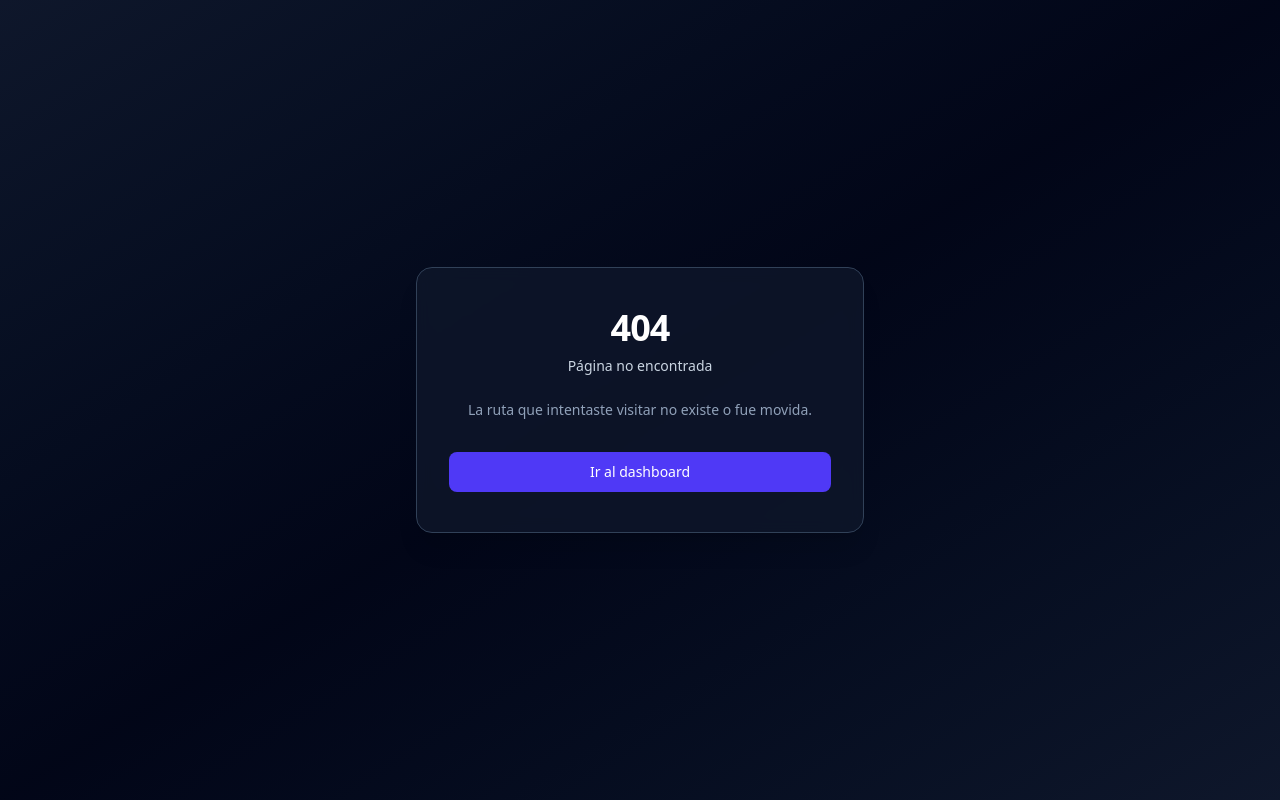
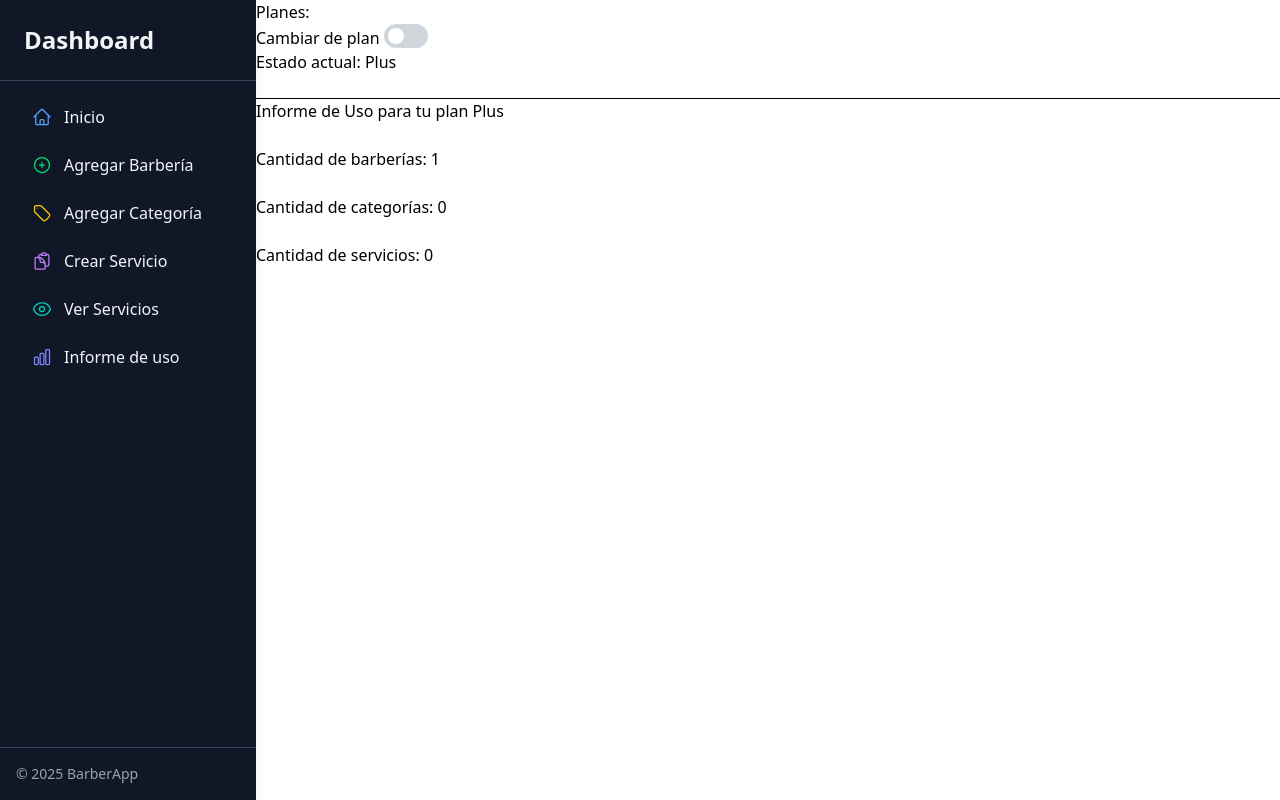
Before and after one commit to AlanLange/Frontend-DFS, a React (Vite) app: page /informe-uso in a window 1280 px wide. Before the commit this address had no page. Built offline with nearby package versions, Linux system fonts and the light colour scheme; no server answers; sample sign-in values are in the browser's storage.

Commit message:
Informe planes

```diff
--- a/src/App.jsx
+++ b/src/App.jsx
@@ -12,6 +12,7 @@ import { Dashboard } from './pages/Dashboard'
 import  Login  from './pages/Login'
 import  Registro from './pages/Registro'
 import { EditarServicios } from './pages/EditarServicios'
+import { InformeUso } from './pages/InformeUso'
 
 
 function App() {
@@ -31,6 +32,7 @@ function App() {
           <Route path="/crear-servicio" element={<CrearServicio />} />
           <Route path="/ver-servicios" element={<VerServicios />} />
           <Route path="/editar-servicios/:id" element={<EditarServicios />} />
+          <Route path="/informe-uso" element={<InformeUso />} />
         </Route>
       </Route>
 
--- a/src/components/Sidebar.jsx
+++ b/src/components/Sidebar.jsx
@@ -1,6 +1,6 @@
 import React from "react";
 import { Link } from "react-router-dom";
-import { HomeIcon, PlusCircleIcon, TagIcon, ClipboardDocumentIcon, EyeIcon, PencilIcon } from "@heroicons/react/24/outline";
+import { HomeIcon, PlusCircleIcon, TagIcon, ClipboardDocumentIcon, EyeIcon, ChartBarIcon } from "@heroicons/react/24/outline";
 
 const Sidebar = () => {
   return (
@@ -53,11 +53,11 @@ const Sidebar = () => {
         </Link>
 
         <Link
-          to={`/editar-servicios/${localStorage.getItem("servicioId")}`}
+          to="/informe-uso"
           className="flex items-center gap-3 px-4 py-2 rounded-md hover:bg-gray-800 transition"
         >
-          <PencilIcon className="h-5 w-5 text-pink-400" />
-          Editar Servicios
+          <ChartBarIcon className="h-5 w-5 text-indigo-400" />
+          Informe de uso
         </Link>
       </nav>
 
--- /dev/null
+++ b/src/features/slices/barberia.slice.js
@@ -0,0 +1,26 @@
+
+
+import { createSlice } from "@reduxjs/toolkit";
+
+const initialState = {
+    barberia: []
+}
+
+export const barberiaSlice = createSlice({
+  name: "barberia",
+  initialState,
+  reducers: {
+    initializeBarberia: (state, action) => {
+      state.barberia = action.payload;
+    },
+
+    addBarberia: (state, action) => {
+      state.barberia.push(action.payload);
+    }
+
+  },
+});
+
+export const { initializeBarberia, addBarberia } = barberiaSlice.actions;
+
+export default barberiaSlice.reducer;
--- a/src/features/slices/user.slice.js
+++ b/src/features/slices/user.slice.js
@@ -3,7 +3,8 @@ import { createSlice } from "@reduxjs/toolkit";
 const storedLogged = localStorage.getItem("logged") === "true";
 
 const initialState = {
-    logged: storedLogged
+    logged: storedLogged,
+    plan: localStorage.getItem("plan") || "Plus"
 };
 
 const userSlice = createSlice({
@@ -17,10 +18,14 @@ const userSlice = createSlice({
     desloguear: (state) => {
         state.logged = false;
         localStorage.removeItem("logged");
+    },
+    cambiarPlan: (state, action) => {
+        state.plan = action.payload;
+        localStorage.setItem("plan", action.payload);
     }
   },
 });
 
-export const { loguear, desloguear } = userSlice.actions;
+export const { loguear, desloguear, cambiarPlan } = userSlice.actions;
 
 export default userSlice.reducer;
--- a/src/pages/AgregarBarberia.jsx
+++ b/src/pages/AgregarBarberia.jsx
@@ -1,15 +1,20 @@
 import { useForm } from "react-hook-form";
 import api from "../api/api";
+import { useDispatch } from "react-redux";
+import { addBarberia } from "../features/slices/barberia.slice";
 
 export const AgregarBarberia = () => {
   const { register, handleSubmit } = useForm();
+
+  const dispatch = useDispatch();
 
   const onSubmit = (data) => {
     console.log(data);
     api
       .post("/barberia", data)
       .then((res) => {
-        console.log(res.data);
+        dispatch(addBarberia(res.data.barberia));
+        alert("Barbería agregada con éxito");
       })
       .catch((err) => {
         console.log(err);
--- a/src/pages/Dashboard.jsx
+++ b/src/pages/Dashboard.jsx
@@ -2,32 +2,39 @@ import { useEffect } from "react";
 import { NoBarberiasCard } from "../components/NoBarberias";
 import { useState } from "react";
 import api from "../api/api";
+import { useDispatch, useSelector } from "react-redux";
+import { initializeBarberia } from "../features/slices/barberia.slice";
 
 export const Dashboard = () => {
-  const [data, setData] = useState([]);
+
+  const { barberia } = useSelector(state => state.barberia);
+
+  console.log(barberia);
+
+  const dispatch = useDispatch();
 
   useEffect(() => {
     api
       .get("/barberia")
       .then((res) => {
-        setData(res.data);
         console.log(res.data);
+        dispatch(initializeBarberia(res.data));
       })
       .catch((err) => {
-        setData(err.data);
+        console.log(err);
       });
   }, []);
 
   return (
     <>
-      {!data ? (
+      {!barberia ? (
         <NoBarberiasCard />
       ) : (
         <div>
             <h1 className="text-3xl font-bold mb-4">Dashboard</h1>
-            <p>{data.nombre}</p>
-            <p>{data.direccion}</p>
-            <p>{data.telefono}</p>
+            <p>{barberia.nombre}</p>
+            <p>{barberia.direccion}</p>
+            <p>{barberia.telefono}</p>
 
         </div>
       )}
--- /dev/null
+++ b/src/pages/InformeUso.jsx
@@ -0,0 +1,67 @@
+import { useEffect, useState } from "react"
+import { TogglePlan } from "./TogglePlan"
+import { useDispatch, useSelector } from "react-redux";
+import { inicializecategorias } from "../features/slices/categorias.slice";
+import api from "../api/api";
+import { inicializeServicios } from "../features/slices/servicios.slice";
+
+export const InformeUso = () => {
+
+const plan = useSelector(state => state.user.plan);
+
+const barberias = useSelector(state => state.barberia.barberia);
+const {categoria} = useSelector((state) => state.categoria);
+const servicios = useSelector(state => state.servicio.servicio);
+
+const dispatch = useDispatch();
+
+useEffect(() => {
+      api.get("/categorias")
+      .then((res) => {
+        dispatch(inicializecategorias(res.data.categorias));
+      })
+      .catch((err) => {
+        console.log(err);
+      });
+
+
+  }, []);
+
+useEffect(() => {
+    api
+      .get("/barberia")
+      .then((res) => {
+        dispatch(initializeBarberia(res.data));
+      })
+      .catch((err) => {
+        console.log(err);
+      });
+  }, []);
+  useEffect(() => {
+    api
+      .get("/servicios")
+      .then((res) => {
+        dispatch(inicializeServicios(res.data.servicios));
+      })
+      .catch((err) => {
+        console.log(err);
+      });
+
+  }, []);
+
+
+  return (
+    <div style={{width:"80%"}}>
+        <h1>Planes: </h1>
+        <h2>Cambiar de plan  <TogglePlan /></h2>
+        <p>Estado actual: {plan}</p>
+        <br />
+        <hr />
+        <h1>Informe de Uso para tu plan {plan}</h1><br />
+        <h3>Cantidad de barberías: {barberias && 1}</h3><br />
+        <h3>Cantidad de categorías: {categoria?.length}</h3><br />
+        <h3>Cantidad de servicios: {servicios?.length}</h3><br />
+
+    </div>
+  )
+}
--- a/src/pages/Register.jsx
+++ /dev/null
@@ -1,6 +0,0 @@
-
-export const Register = () => {
-  return (
-    <div>Register</div>
-  )
-}
--- a/src/pages/TogglePlan.jsx
+++ b/src/pages/TogglePlan.jsx
@@ -1,9 +1,12 @@
 import { useEffect, useState } from "react";
 import api from "../api/api";
+import { useDispatch } from "react-redux";
+import { cambiarPlan } from "../features/slices/user.slice";
 
 export const TogglePlan = () => {
 const plan = localStorage.getItem("plan");
   const [isOn, setIsOn] = useState(plan === "Premium" ? true : false);
+  const dispatch = useDispatch();
 
   const toggle = () => {
     api
@@ -12,6 +15,7 @@ const plan = localStorage.getItem("plan");
         alert("Cambiado a plan: " + res.data.plan);
         localStorage.setItem("plan", res.data.plan);
         setIsOn(!isOn);
+        dispatch(cambiarPlan(res.data.plan));
       })
       .catch((err) => {
         alert(
@@ -26,6 +30,7 @@ const plan = localStorage.getItem("plan");
       className={`relative inline-flex h-6 w-11 items-center rounded-full transition-colors duration-300 ${
         isOn ? "bg-blue-600" : "bg-gray-300"
       }`}
+      style={{ cursor: "pointer" }}
     >
       <span
         className={`inline-block h-4 w-4 transform rounded-full bg-white transition-transform duration-300 ${
--- a/src/store/store.js
+++ b/src/store/store.js
@@ -2,11 +2,13 @@ import { configureStore } from "@reduxjs/toolkit";
 import  servicioSlice  from "../features/slices/servicios.slice";
 import  categoriaslice  from "../features/slices/categorias.slice";
 import userReducer from "../features/slices/user.slice";
+import  barberiaSlice  from "../features/slices/barberia.slice";
 
 export const store = configureStore({
   reducer: {
     servicio: servicioSlice,
     categoria: categoriaslice,
-    user: userReducer
+    user: userReducer,
+    barberia: barberiaSlice,
   },
 });
```
